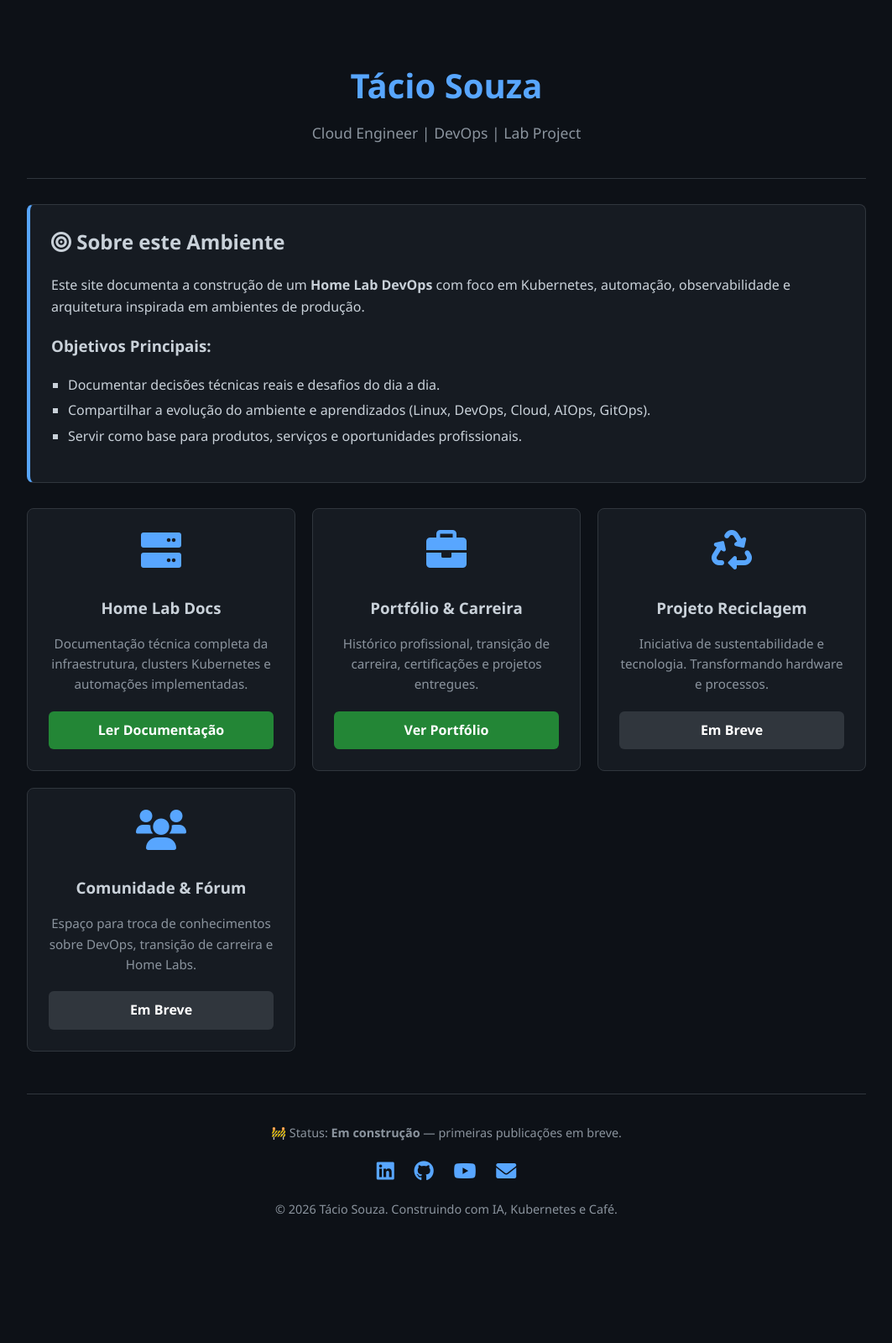
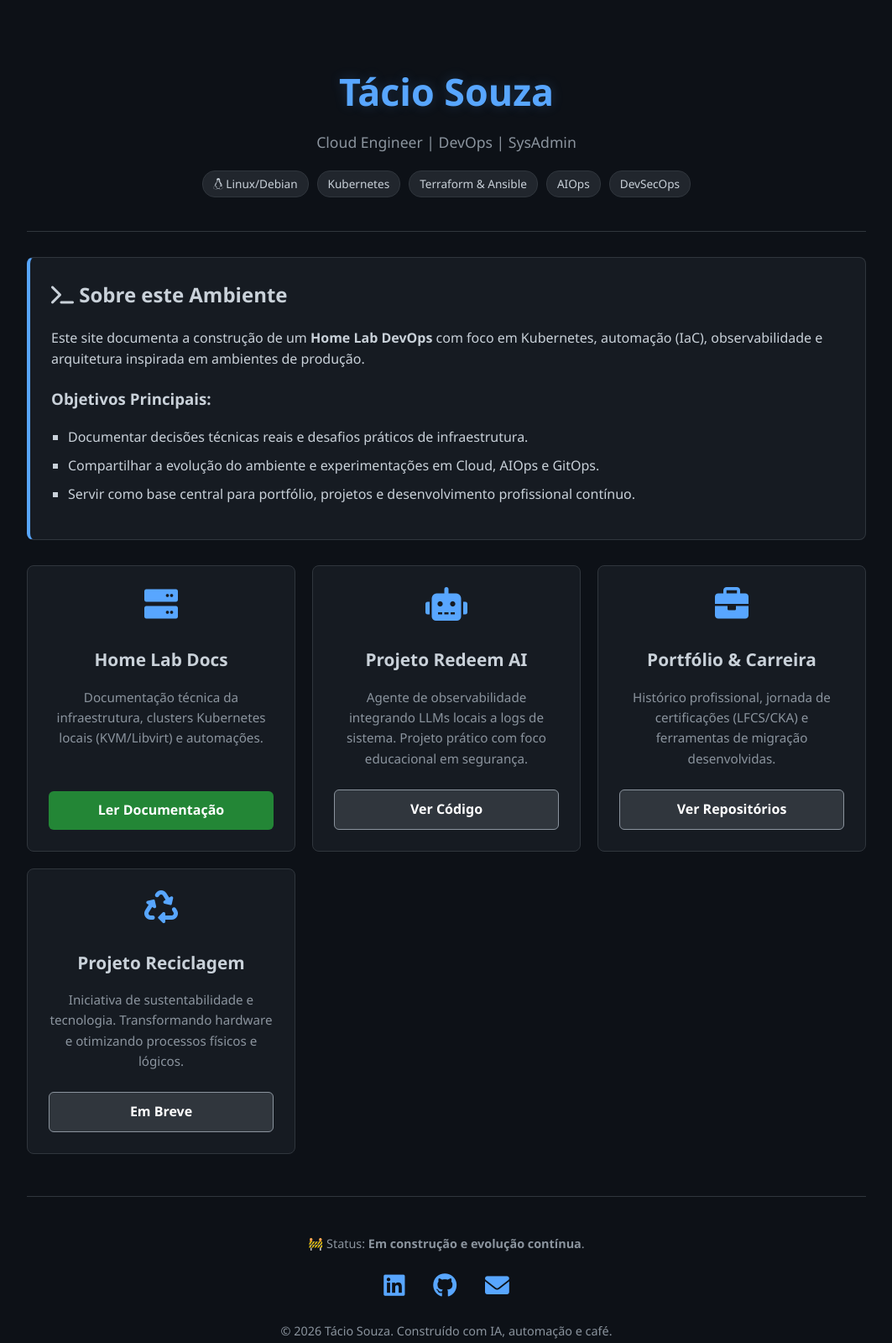
Before and after one commit to taciosouzaoliveira/engineer.tacio.cloud, a plain HTML site: page index.html in a window 1280 px wide. Shown: the part 17-1616 px from the top of the page at 84% size, without its empty margins (108-1171 px from the left). Before the commit the page ends 1502 px from the top, so only its background shows below. Drawn offline with Linux system fonts and the light colour scheme.

Commit message:
update index

```diff
--- a/index.html
+++ b/index.html
@@ -31,13 +31,37 @@
 
         h1 {
             color: #58a6ff;
-            font-size: 2.5rem;
+            font-size: 2.8rem;
             margin-bottom: 10px;
+            text-shadow: 0 0 15px rgba(88, 166, 255, 0.2); /* Leve brilho */
         }
 
         .subtitle {
             font-size: 1.1rem;
             color: #8b949e;
+            margin-bottom: 20px;
+        }
+
+        /* Tags de Skills */
+        .tags {
+            display: flex;
+            flex-wrap: wrap;
+            gap: 10px;
+            justify-content: center;
+        }
+
+        .tag {
+            background-color: #21262d;
+            border: 1px solid #30363d;
+            padding: 4px 12px;
+            border-radius: 15px;
+            font-size: 0.85rem;
+            color: #c9d1d9;
+            transition: border-color 0.2s;
+        }
+
+        .tag:hover {
+            border-color: #58a6ff;
         }
 
         /* Seção de Introdução */
@@ -53,7 +77,7 @@
         .intro h2 { margin-top: 0; color: #c9d1d9; }
         .intro p { margin-bottom: 15px; }
         .intro ul { list-style-type: square; padding-left: 20px; }
-        .intro li { margin-bottom: 5px; }
+        .intro li { margin-bottom: 8px; }
 
         /* Grid de Cartões */
         .grid {
@@ -68,7 +92,7 @@
             border-radius: 8px;
             padding: 25px;
             text-align: center;
-            transition: transform 0.2s, border-color 0.2s;
+            transition: transform 0.3s ease, border-color 0.3s ease, box-shadow 0.3s ease;
             display: flex;
             flex-direction: column;
             justify-content: space-between;
@@ -77,16 +101,17 @@
         .card:hover {
             transform: translateY(-5px);
             border-color: #58a6ff;
+            box-shadow: 0 8px 20px rgba(0, 0, 0, 0.4);
         }
 
         .card i {
-            font-size: 3rem;
+            font-size: 2.5rem;
             margin-bottom: 20px;
             color: #58a6ff;
         }
 
-        .card h3 { margin: 10px 0; color: #c9d1d9; }
-        .card p { color: #8b949e; font-size: 0.95rem; margin-bottom: 20px; }
+        .card h3 { margin: 10px 0; color: #c9d1d9; font-size: 1.3rem; }
+        .card p { color: #8b949e; font-size: 0.95rem; margin-bottom: 25px; }
 
         /* Botões dos Cards */
         .btn {
@@ -97,30 +122,35 @@
             text-decoration: none;
             border-radius: 6px;
             font-weight: bold;
-            transition: background-color 0.2s;
+            transition: background-color 0.2s, transform 0.1s;
         }
 
         .btn:hover { background-color: #2ea043; }
-        .btn.secondary { background-color: #30363d; }
-        .btn.secondary:hover { background-color: #3b434b; }
+        .btn:active { transform: scale(0.98); }
+
+        .btn.secondary { background-color: #30363d; border: 1px solid #8b949e; }
+        .btn.secondary:hover { background-color: #3b434b; border-color: #c9d1d9; }
 
         /* Status e Footer */
         .footer {
             text-align: center;
             margin-top: 50px;
-            padding-top: 20px;
+            padding-top: 30px;
             border-top: 1px solid #30363d;
             color: #8b949e;
             font-size: 0.9rem;
         }
 
+        .social-links { margin-top: 15px; margin-bottom: 20px; }
         .social-links a {
             color: #58a6ff;
-            margin: 0 10px;
-            font-size: 1.5rem;
+            margin: 0 15px;
+            font-size: 1.8rem;
             text-decoration: none;
+            transition: color 0.2s, transform 0.2s;
+            display: inline-block;
         }
-        .social-links a:hover { color: #79c0ff; }
+        .social-links a:hover { color: #79c0ff; transform: translateY(-3px); }
 
     </style>
 </head>
@@ -129,17 +159,24 @@
     <div class="container">
         <header>
             <h1>Tácio Souza</h1>
-            <div class="subtitle">Cloud Engineer | DevOps | Lab Project</div>
+            <div class="subtitle">Cloud Engineer | DevOps | SysAdmin</div>
+            <div class="tags">
+                <span class="tag"><i class="fab fa-linux"></i> Linux/Debian</span>
+                <span class="tag">Kubernetes</span>
+                <span class="tag">Terraform & Ansible</span>
+                <span class="tag">AIOps</span>
+                <span class="tag">DevSecOps</span>
+            </div>
         </header>
 
         <div class="intro">
-            <h2><i class="fas fa-bullseye"></i> Sobre este Ambiente</h2>
-            <p>Este site documenta a construção de um <strong>Home Lab DevOps</strong> com foco em Kubernetes, automação, observabilidade e arquitetura inspirada em ambientes de produção.</p>
+            <h2><i class="fas fa-terminal"></i> Sobre este Ambiente</h2>
+            <p>Este site documenta a construção de um <strong>Home Lab DevOps</strong> com foco em Kubernetes, automação (IaC), observabilidade e arquitetura inspirada em ambientes de produção.</p>
             <h3>Objetivos Principais:</h3>
             <ul>
-                <li>Documentar decisões técnicas reais e desafios do dia a dia.</li>
-                <li>Compartilhar a evolução do ambiente e aprendizados (Linux, DevOps, Cloud, AIOps, GitOps).</li>
-                <li>Servir como base para produtos, serviços e oportunidades profissionais.</li>
+                <li>Documentar decisões técnicas reais e desafios práticos de infraestrutura.</li>
+                <li>Compartilhar a evolução do ambiente e experimentações em Cloud, AIOps e GitOps.</li>
+                <li>Servir como base central para portfólio, projetos e desenvolvimento profissional contínuo.</li>
             </ul>
         </div>
 
@@ -149,34 +186,34 @@
                 <div>
                     <i class="fas fa-server"></i>
                     <h3>Home Lab Docs</h3>
-                    <p>Documentação técnica completa da infraestrutura, clusters Kubernetes e automações implementadas.</p>
+                    <p>Documentação técnica da infraestrutura, clusters Kubernetes locais (KVM/Libvirt) e automações.</p>
                 </div>
-                <a href="#" class="btn">Ler Documentação</a>
+                <a href="https://github.com/taciosouzaoliveira/homelab-lfcs-cka" class="btn" target="_blank">Ler Documentação</a>
+            </div>
+
+            <div class="card">
+                <div>
+                    <i class="fas fa-robot"></i>
+                    <h3>Projeto Redeem AI</h3>
+                    <p>Agente de observabilidade integrando LLMs locais a logs de sistema. Projeto prático com foco educacional em segurança.</p>
+                </div>
+                <a href="https://github.com/taciosouzaoliveira" class="btn secondary" target="_blank">Ver Código</a>
             </div>
 
             <div class="card">
                 <div>
                     <i class="fas fa-briefcase"></i>
                     <h3>Portfólio & Carreira</h3>
-                    <p>Histórico profissional, transição de carreira, certificações e projetos entregues.</p>
+                    <p>Histórico profissional, jornada de certificações (LFCS/CKA) e ferramentas de migração desenvolvidas.</p>
                 </div>
-                <a href="#" class="btn">Ver Portfólio</a>
+                <a href="https://github.com/taciosouzaoliveira" class="btn secondary" target="_blank">Ver Repositórios</a>
             </div>
 
             <div class="card">
                 <div>
                     <i class="fas fa-recycle"></i>
                     <h3>Projeto Reciclagem</h3>
-                    <p>Iniciativa de sustentabilidade e tecnologia. Transformando hardware e processos.</p>
-                </div>
-                <a href="#" class="btn secondary">Em Breve</a>
-            </div>
-
-            <div class="card">
-                <div>
-                    <i class="fas fa-users"></i>
-                    <h3>Comunidade & Fórum</h3>
-                    <p>Espaço para troca de conhecimentos sobre DevOps, transição de carreira e Home Labs.</p>
+                    <p>Iniciativa de sustentabilidade e tecnologia. Transformando hardware e otimizando processos físicos e lógicos.</p>
                 </div>
                 <a href="#" class="btn secondary">Em Breve</a>
             </div>
@@ -184,14 +221,13 @@
         </div>
 
         <div class="footer">
-            <p>🚧 Status: <strong>Em construção</strong> — primeiras publicações em breve.</p>
+            <p>🚧 Status: <strong>Em construção e evolução contínua</strong>.</p>
             <div class="social-links">
                 <a href="https://linkedin.com/in/taciosouzaoliveira" target="_blank" title="LinkedIn"><i class="fab fa-linkedin"></i></a>
-                <a href="#" target="_blank" title="GitHub"><i class="fab fa-github"></i></a>
-                <a href="#" target="_blank" title="YouTube"><i class="fab fa-youtube"></i></a>
+                <a href="https://github.com/taciosouzaoliveira" target="_blank" title="GitHub"><i class="fab fa-github"></i></a>
                 <a href="mailto:contato@tacio.cloud" title="Email"><i class="fas fa-envelope"></i></a>
             </div>
-            <p>&copy; 2026 Tácio Souza. Construindo com IA, Kubernetes e Café.</p>
+            <p>&copy; 2026 Tácio Souza. Construído com IA, automação e café.</p>
         </div>
     </div>
 
```
